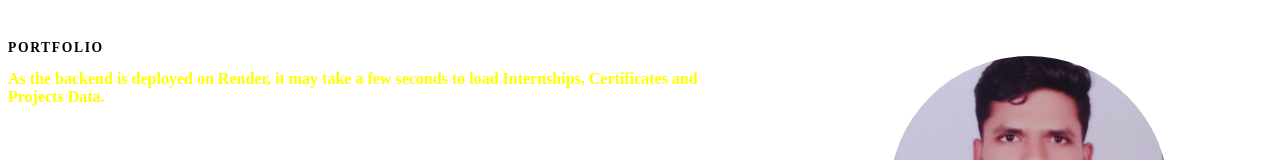
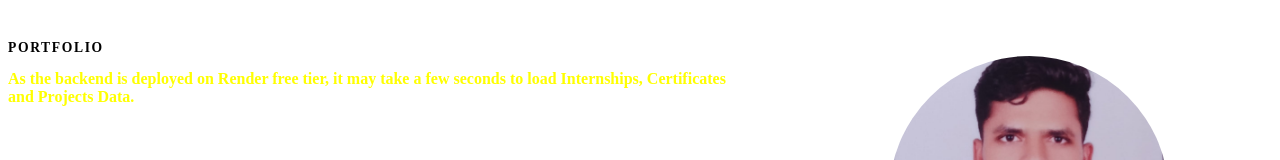
Before and after one commit to nikhil-sagar-git/portfolionew, a React (Vite) app in the folder frontend/: page / in a window 1280 px wide. Shown: the part 120-280 px from the top of the page. Built offline with nearby package versions, Linux system fonts and the light colour scheme; no server answers; the HTML template or start-up script is replaced by a standard one.

Commit message:
commit for render

```diff
--- a/frontend/src/pages/Home.jsx
+++ b/frontend/src/pages/Home.jsx
@@ -12,7 +12,7 @@ const Home = () => {
         <div>
           <p className="hero-eyebrow">PORTFOLIO</p>
           <b style={{ color: "yellow" }}>
-  As the backend is deployed on Render, it may take a few seconds to load Internships, Certificates and Projects Data.
+  As the backend is deployed on Render free tier, it may take a few seconds to load Internships, Certificates and Projects Data.
 </b>
           <h1>{name}</h1>
           <p className="hero-title">{title}</p>
```
